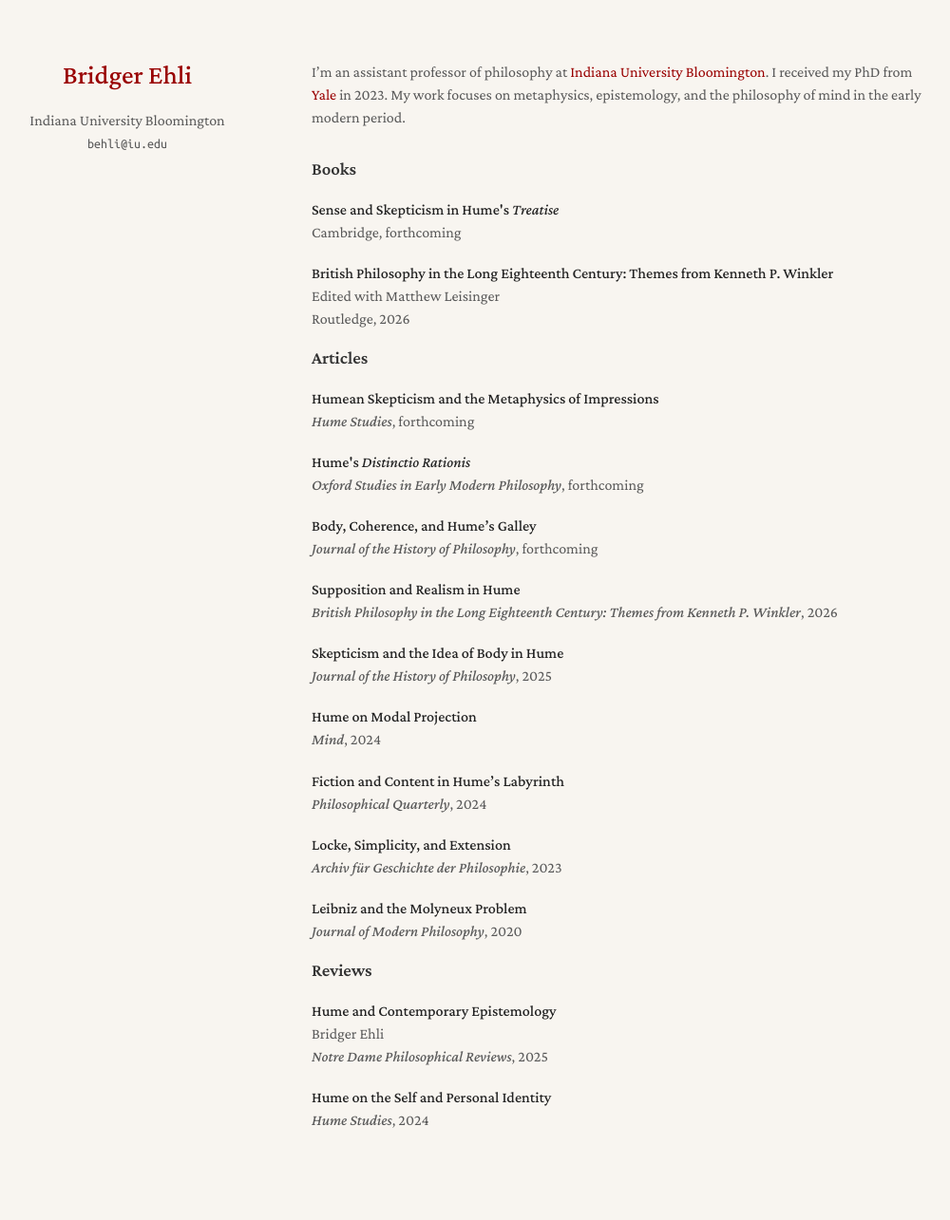
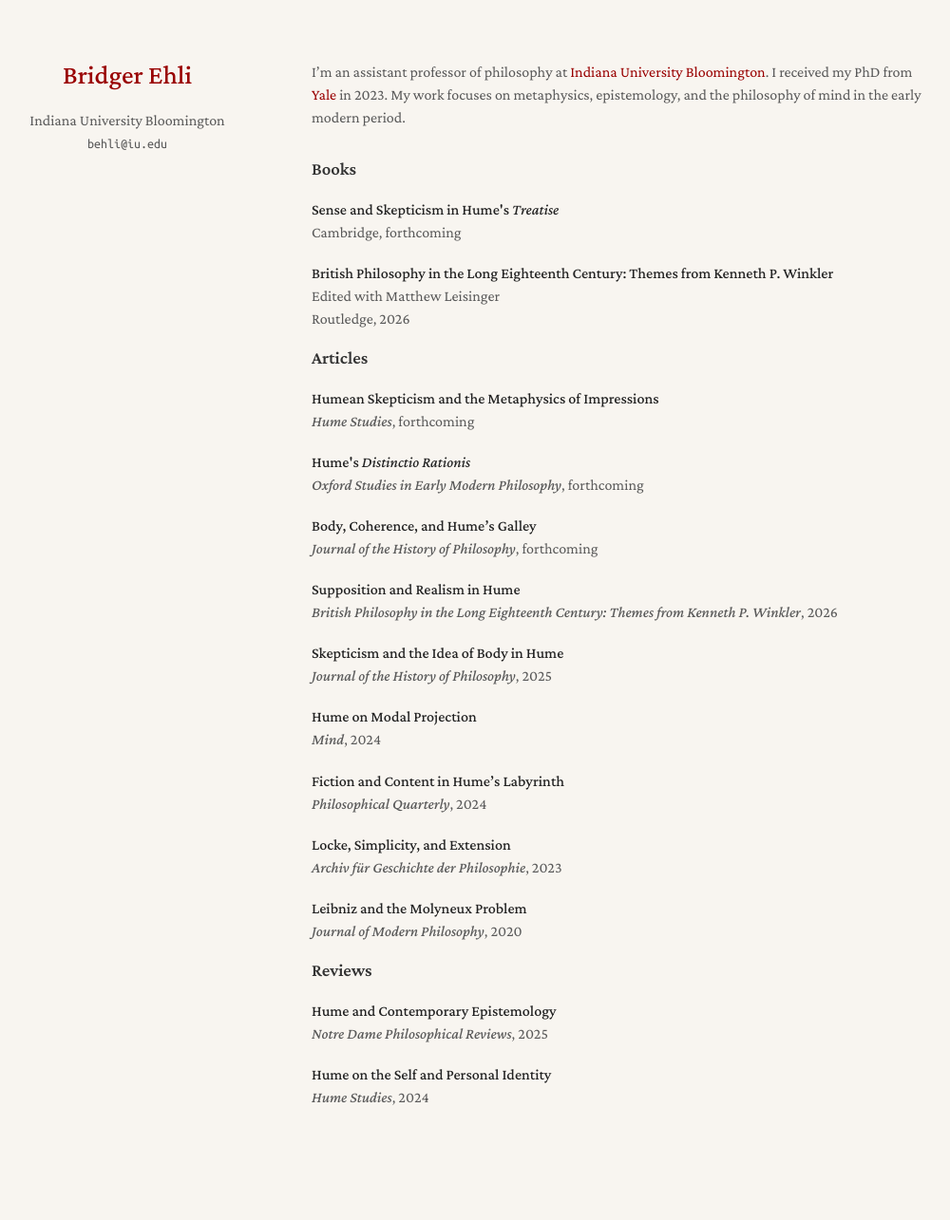
Before and after one commit to bridgerehli/bridgerehli.github.io, a Jekyll site: the page built from index.md, in a window 1280 px wide. Shown: the whole page at 95% size, without its empty margins (142-1142 px from the left). Built offline with Jekyll 4.4.1, drawn with Linux system fonts in a browser that asks for light colours; a style sheet for code colours, icons or effects is not loaded; after the commit the page ends 1261 px from its top, so only the background shows below that.

Commit message:
Update publications.yml

```diff
--- a/_data/publications.yml
+++ b/_data/publications.yml
@@ -70,7 +70,7 @@ main:
 
   # REVIEWS
   - title: "Hume and Contemporary Epistemology"
-    authors: "Bridger Ehli"
+    authors: ""
     conference: "Notre Dame Philosophical Reviews"
     year: "2025"
     type: "review"
```
